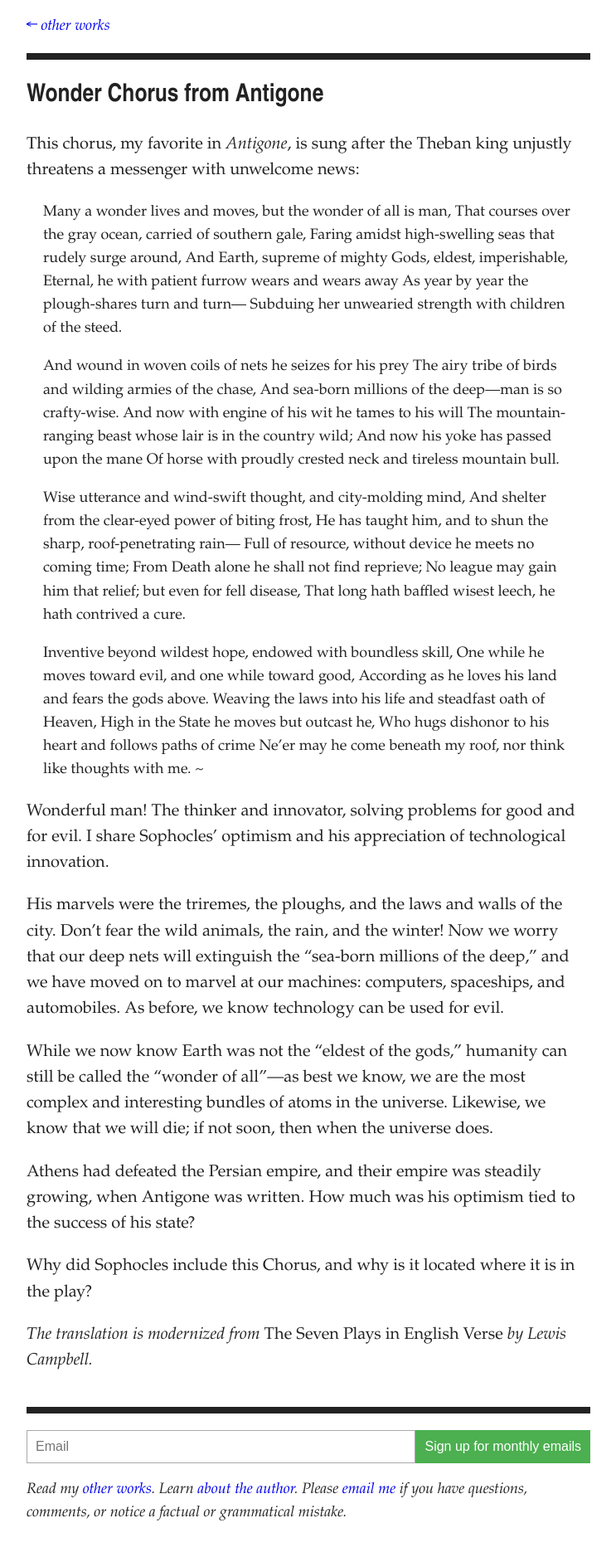
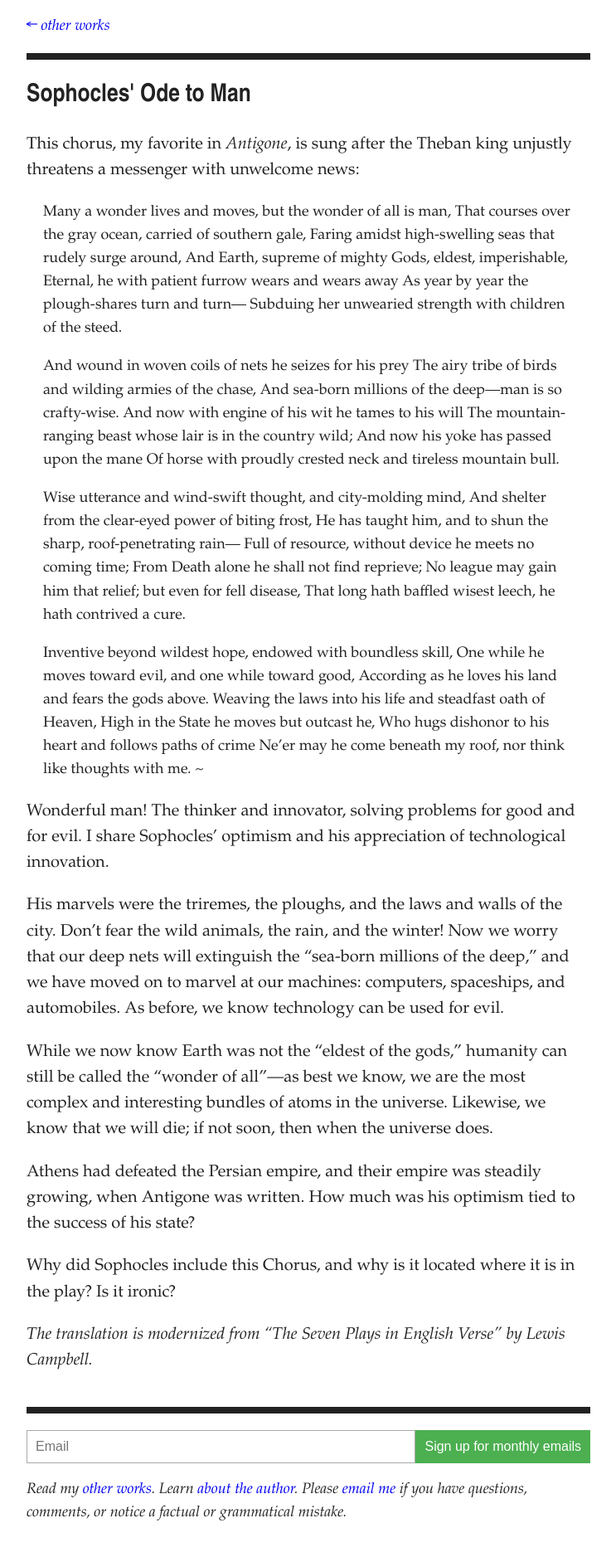
Before and after one commit to artsandmetaphysics/goodlifeodyssey, a Jekyll site: the page built from posts/2020-06-12-sophocles-ode-to-man.md, in a window 1280 px wide. Shown: the whole page at 83% size, without its empty margins (268-1011 px from the left). Built offline with Jekyll 4.4.1, drawn with Linux system fonts in a browser that asks for light colours.

Commit message:
The ode to man

```diff
--- a/posts/2020-06-12-wonder-chorus-from-antigone.md
+++ b/posts/2020-06-12-sophocles-ode-to-man.md
@@ -1,6 +1,6 @@
 ---
 title: >
-  Wonder Chorus from Antigone
+  Sophocles' Ode to Man
 description: >
   Many a wonder lives and moves, but the wonder of all is man ...
 ---
@@ -48,6 +48,6 @@ While we now know Earth was not the "eldest of the gods," humanity can still be
 
 Athens had defeated the Persian empire, and their empire was steadily growing, when Antigone was written. How much was his optimism tied to the success of his state?
 
-Why did Sophocles include this Chorus, and why is it located where it is in the play?
+Why did Sophocles include this Chorus, and why is it located where it is in the play? Is it ironic?
 
-*The translation is modernized from* The Seven Plays in English Verse *by Lewis Campbell.*
+*The translation is modernized from "The Seven Plays in English Verse" by Lewis Campbell.*
```
Also changed, not shown: _posts/2020-06-12-sophocles-ode-to-man.md (renamed from _posts/2020-06-12-wonder-chorus-from-antigone.md, +3 -3 lines).
